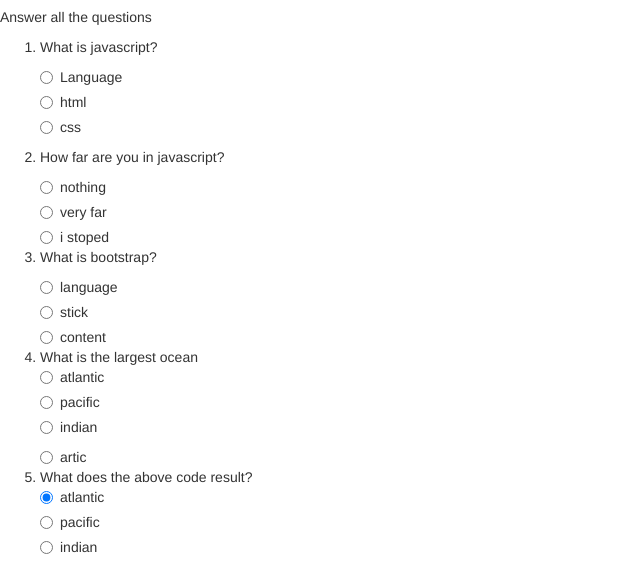
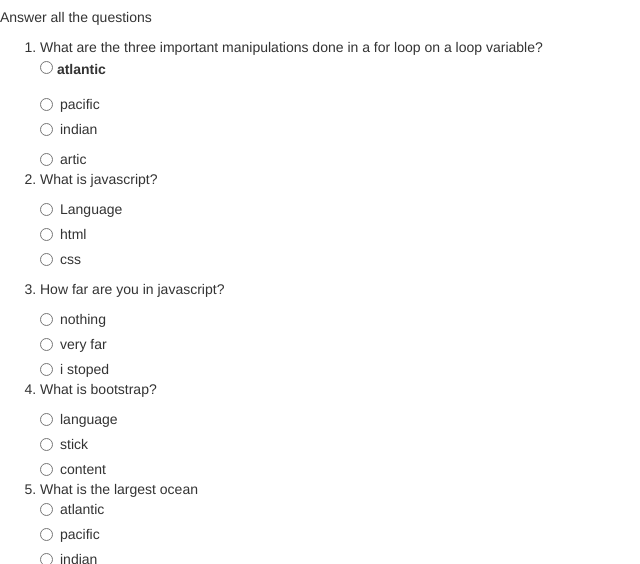
Before and after one commit to agnesuwamahoro/QUIZ-BOARD, a plain HTML site: page index.html in a window 1280 px wide. Shown: the part 255-819 px from the top of the page, without its empty margins (0-640 px from the left). Drawn offline with nearby package versions, Linux system fonts and the light colour scheme; files that its build step writes are made by us from their sources.

Commit message:
add question 1

```diff
--- a/index.html
+++ b/index.html
@@ -30,7 +30,30 @@
       <h1>javascripts quiz</h1>
       <p>Answer all the questions</p>
     <ol>
-        <li>What is javascript?</li>
+      <li>What are the three important manipulations done in a for loop on a loop variable?</li>
+      <label>
+              <input type="radio" name="flavor" value="at" checked>
+              atlantic
+            </label>
+          </div>
+          <div class="radio">
+            <label>
+              <input type="radio" name="flavor" value="pacific">
+              pacific
+            </label>
+          </div>
+          <div class="radio">
+            <label>
+              <input type="radio" name="flavor" value="indian">
+              indian
+            </label>
+            <div class="radio">
+                  <label>
+                    <input type="radio" name="flavor" value="artic">
+                    artic
+                  </label>
+
+      <li>What is javascript?</li>
 <div class="radio">
     <label>
       <input type="radio" name="flavor" value="Language" checked>
```
